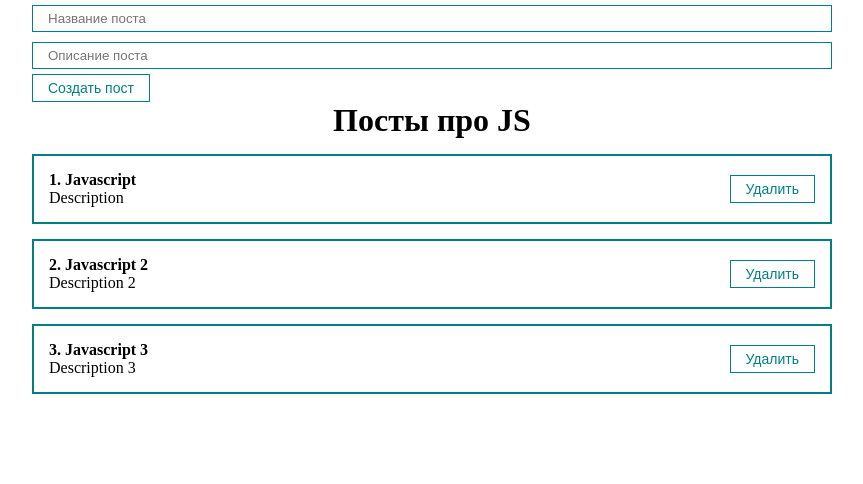
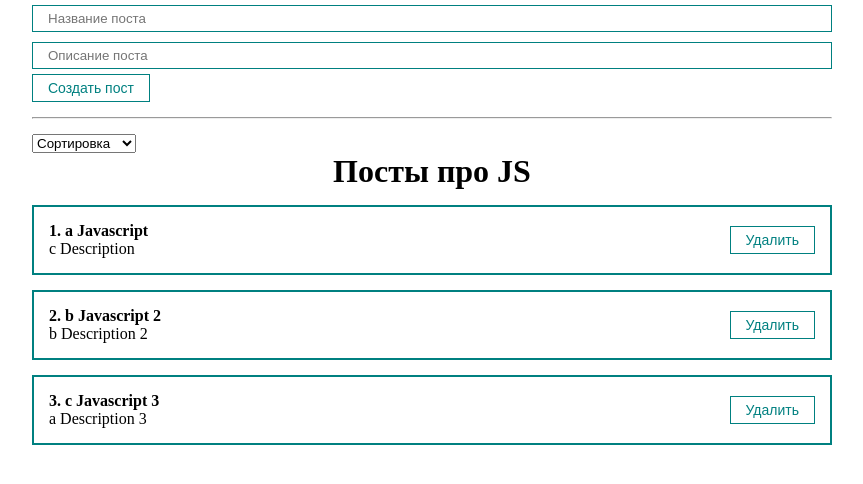
Before and after one commit to Ajtemir/ReactUlbiLearning, a React (Create React App) app: page / in a window 1280 px wide. Shown: the top 484 px of the page, without its empty margins (208-1071 px from the left). Built offline with nearby package versions, Linux system fonts and the light colour scheme.

Commit message:
sorting implemented

```diff
--- a/src/App.js
+++ b/src/App.js
@@ -5,12 +5,15 @@ import PostList from "./components/PostList";
 import MyButton from "./components/UI/button/MyButton";
 import MyInput from "./components/UI/input/MyInput";
 import PostForm from "./components/PostForm";
+import MySelect from "./components/UI/select/MySelect";
 function App() {
     const [posts, setPosts] = useState([
-        { id: 1, title: 'Javascript', body: 'Description'},
-        { id: 2, title: 'Javascript 2', body: 'Description 2'},
-        { id: 3, title: 'Javascript 3', body: 'Description 3'},
+        { id: 1, title: 'a Javascript', body: 'c Description'},
+        { id: 2, title: 'b Javascript 2', body: 'b Description 2'},
+        { id: 3, title: 'c Javascript 3', body: 'a Description 3'},
     ]);
+
+    const [selectedSort, setSelectedSort] = useState('')
 
 
     const createPost = (newPost) => {
@@ -22,10 +25,27 @@ function App() {
       setPosts(posts.filter(p => p.id !== post.id))
     }
 
+    const sortPosts = (sort) => {
+        setSelectedSort(sort)
+        setPosts([...posts].sort((a,b) => a[sort].localeCompare(b[sort])))
+    }
+
 
   return (
     <div className="App">
         <PostForm create={createPost}/>
+        <hr style={{margin: '15px 0'}}/>
+        <div>
+            <MySelect
+                value={selectedSort}
+                onChange={sortPosts}
+                defaultValue="Сортировка"
+                options={[
+                    {value: 'title', name: 'По названию'},
+                    {value: 'body', name: 'По описанию'},
+                ]}
+            />
+        </div>
         {
             posts.length !== 0
                 ? <PostList remove={removePost} posts={posts} title='Посты про JS'/>
--- /dev/null
+++ b/src/components/UI/select/MySelect.jsx
@@ -0,0 +1,22 @@
+import React from 'react';
+
+const MySelect = ({options, defaultValue, value, onChange}) => {
+    return (
+        <select
+            value={value}
+            onChange={event => onChange(event.target.value)}
+        >
+
+            <option disabled={true} value="">{defaultValue}</option>
+
+            {options.map(option =>
+                <option key={option.value} value={option.value}>
+                    {option.name}
+                </option>)}
+
+        </select>
+
+    );
+};
+
+export default MySelect;
```
